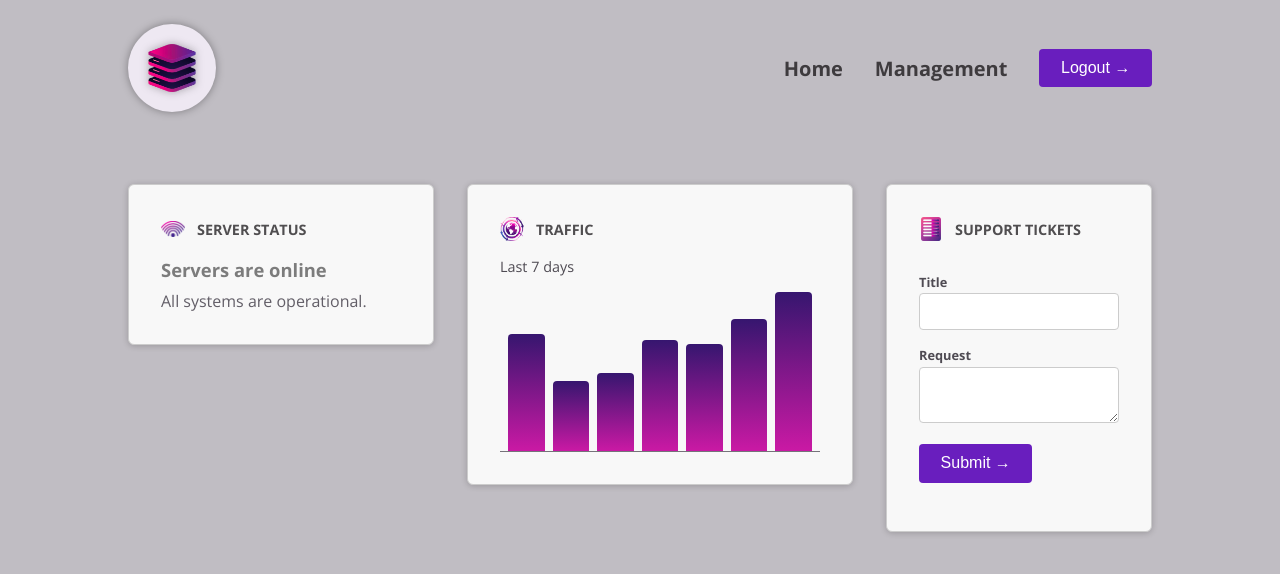
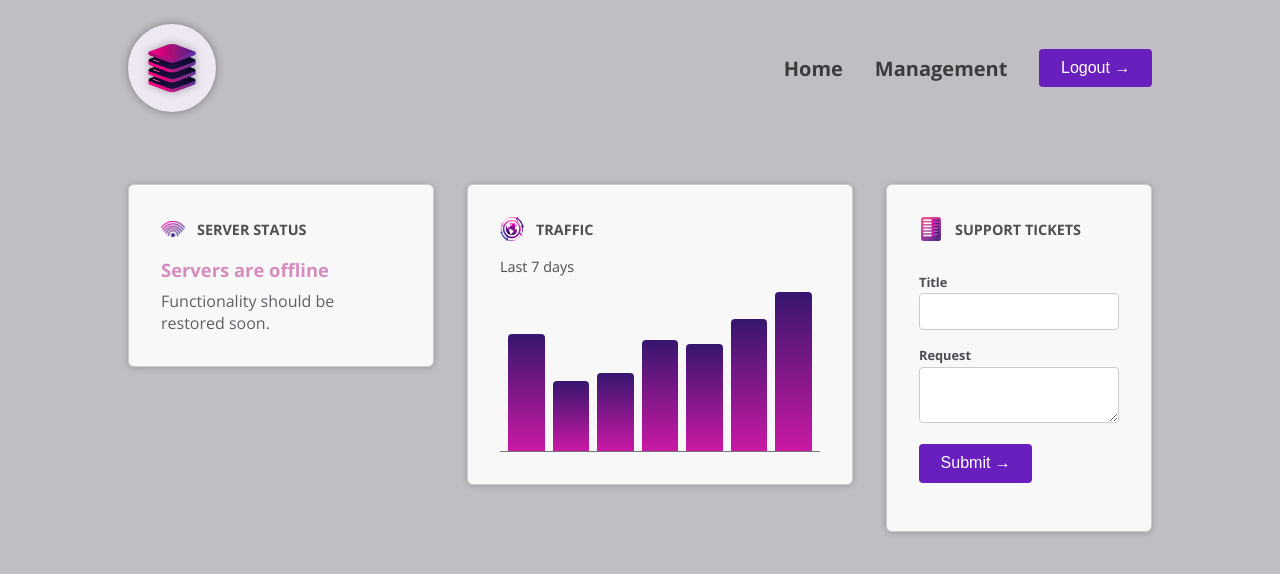
Before and after one commit to gonzalez-cathaysa/trafficservice, an Angular app: page / in a window 1280 px wide. Shown: the top 574 px of the page. Built offline with nearby package versions, Linux system fonts and the light colour scheme.

Commit message:
There's more than one way of binding css classes dynamically

```diff
--- a/src/app/dashboard/server-status/server-status.component.html
+++ b/src/app/dashboard/server-status/server-status.component.html
@@ -1,7 +1,23 @@
 <!-- If it is on that div where I wanna add some clause conditionally You can bind a
 class conditionally or set a value dynamic with A class binding Now the class
 will be apply to that div if that condition exists -->
-<div [class.status]="currentStatus === 'online'">
+
+<!-- We can use a different syntax that you can also use a different syntax that
+allows you to dynamically control multiple classes simultaneously And this
+object can now contain multiple key value pairs where every key represents one
+CSS class -->
+
+<!-- <div [class.status]="currentStatus === 'online'"> -->
+
+<div
+  [class]="{
+        status: true,
+        'status-online': currentStatus === 'online',
+        'status-offline': currentStatus === 'offline',
+        'status-unknown': currentStatus ==='unknown'
+
+    }"
+>
   @if (currentStatus === 'online') {
   <p>Servers are online</p>
   <p>All systems are operational.</p>
--- a/src/app/dashboard/server-status/server-status.component.ts
+++ b/src/app/dashboard/server-status/server-status.component.ts
@@ -8,5 +8,5 @@ import { Component } from '@angular/core';
   styleUrl: './server-status.component.css'
 })
 export class ServerStatusComponent {
-  currentStatus = 'online';
+  currentStatus = 'offline';
 }
```
